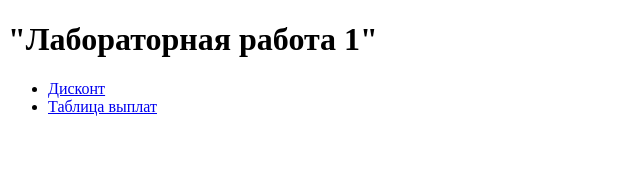
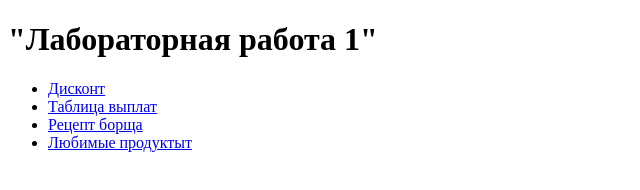
Before and after one commit to ErmolenkoArtem/web-front-labs, a plain HTML site: page lab 1.html in a window 1280 px wide. Shown: the whole page, without its empty margins (0-640 px from the left). Drawn offline with Linux system fonts and the light colour scheme.

Commit message:
Добавил в меню 2 страниы

```diff
--- a/lab 1.html
+++ b/lab 1.html
@@ -10,6 +10,8 @@
         <ul>
             <li><a href="discount.html">Дисконт</a></li>
             <li><a href="table.html">Таблица выплат</a></li>
+            <li><a href="borsh.html">Рецепт борща</a></li>
+            <li><a href="favorit.html">Любимые продуктыт</a></li>
         </ul>
 
 
```
